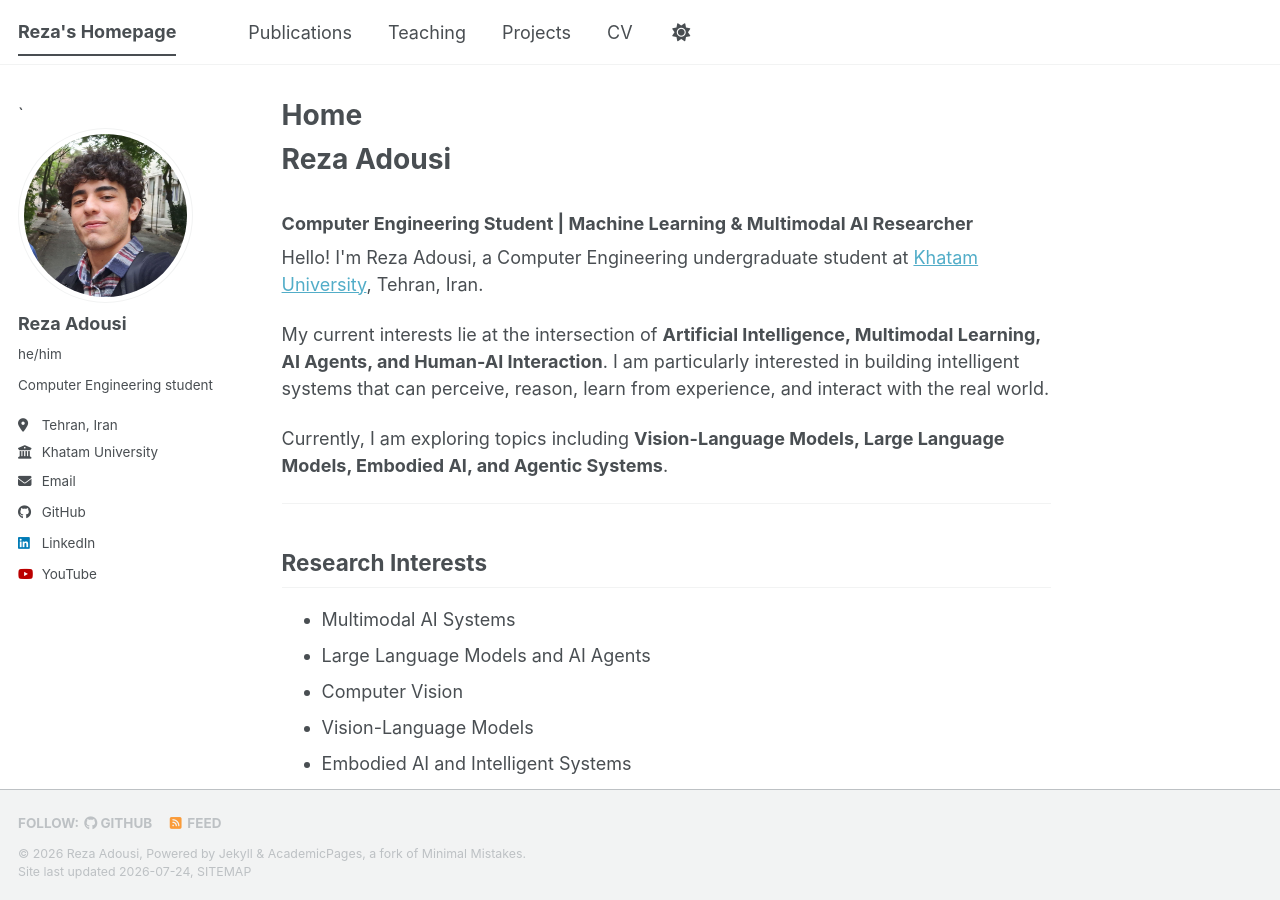
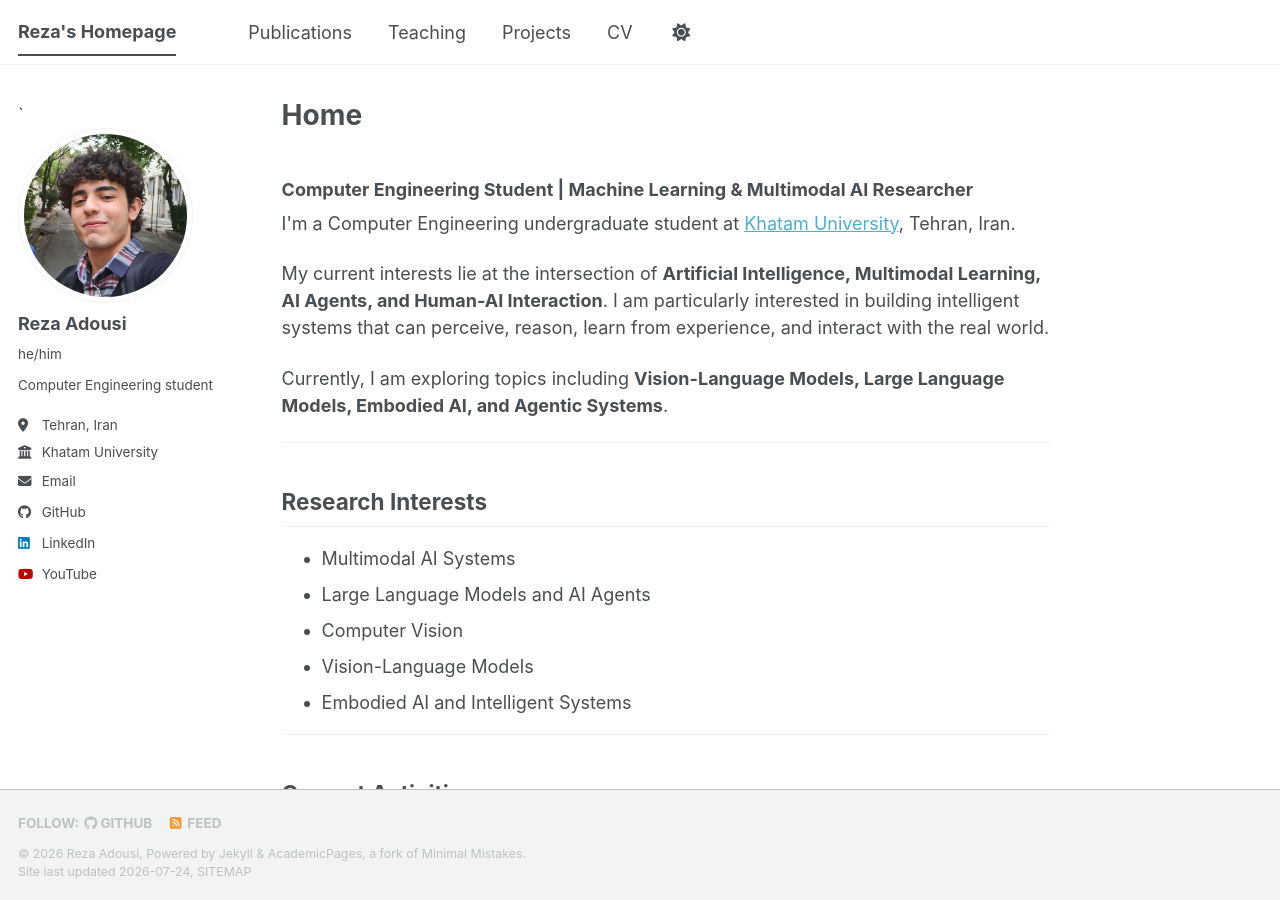
Before and after one commit to RezaAdousi/rezaadousi.github.io, a Jekyll site: the page built from _pages/about.md, in a window 1280 px wide and 900 px high. Built offline with Jekyll 4.4.1, drawn with Linux system fonts in a browser that asks for light colours; a style sheet for code colours, icons or effects is not loaded.

Commit message:
Update about.md

```diff
--- a/_pages/about.md
+++ b/_pages/about.md
@@ -10,14 +10,12 @@ redirect_from:
 
 <div class="home-intro">
 
-<h1>Reza Adousi</h1>
-
 <h3>
 Computer Engineering Student | Machine Learning & Multimodal AI Researcher
 </h3>
 
 <p>
-Hello! I'm Reza Adousi, a Computer Engineering undergraduate student at
+I'm a Computer Engineering undergraduate student at
 <a href="https://khatam.ac.ir/" target="_blank">Khatam University</a>, Tehran, Iran.
 </p>
 
```
